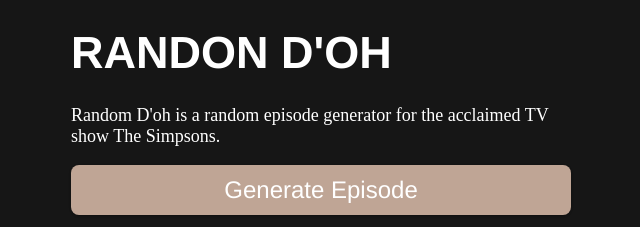
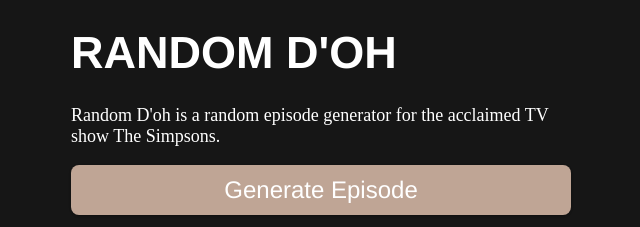
Before and after one commit to valterr28/random-simpsons, a website: page index.html in a window 1280 px wide. Shown: the top 227 px of the page, 319-959 px from the left. Drawn offline with Linux system fonts and the light colour scheme.

Commit message:
Update index.html

```diff
--- a/index.html
+++ b/index.html
@@ -13,7 +13,7 @@
 </head>
 
 <header>
-    <h1>Randon D'oh</h1>
+    <h1>random D'oh</h1>
     <p>Random D'oh is a random episode generator for the acclaimed TV show The Simpsons.</p>
     </header>
 <body>
```
